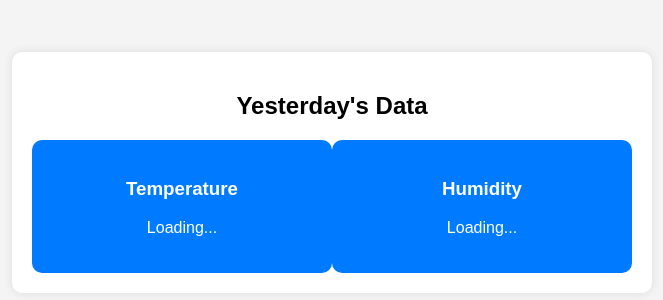
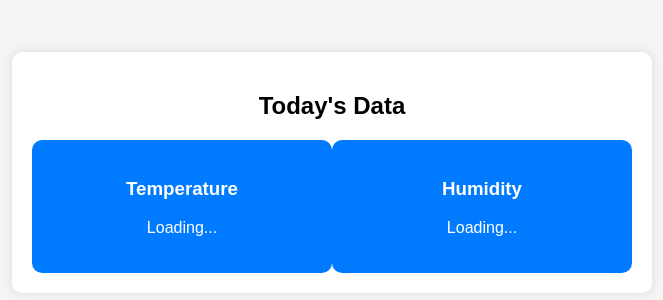
Before and after one commit to loladev9898/web-iot, a Flask app: page / in a window 1280 px wide. Shown: the part 112-412 px from the top of the page, without its empty margins (308-971 px from the left). Run offline with Flask 3, Linux system fonts and the light colour scheme.

Commit message:
test ci/cd

```diff
--- a/web/src/templates/dashboard.html
+++ b/web/src/templates/dashboard.html
@@ -19,7 +19,7 @@
 
     <main>
         <section class="dashboard">
-            <h2>Yesterday's Data</h2>
+            <h2>Today's Data</h2>
             <div class="cards">
                 <div class="card">
                     <h3>Temperature</h3>
```
